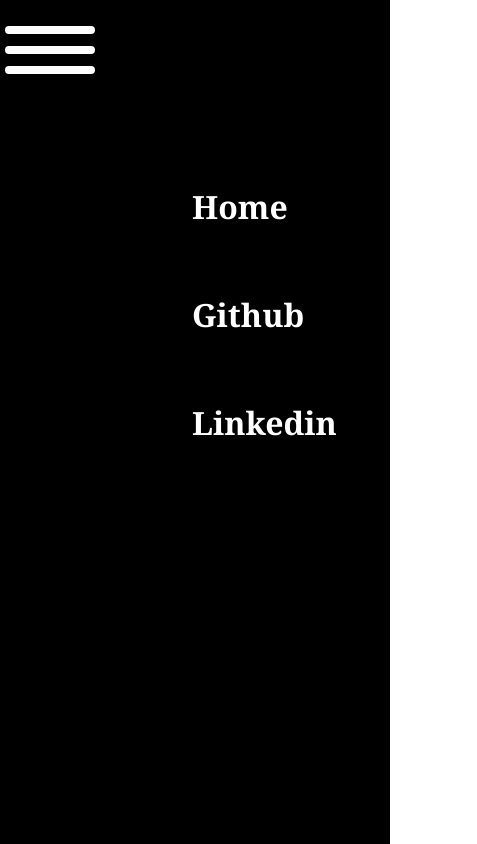
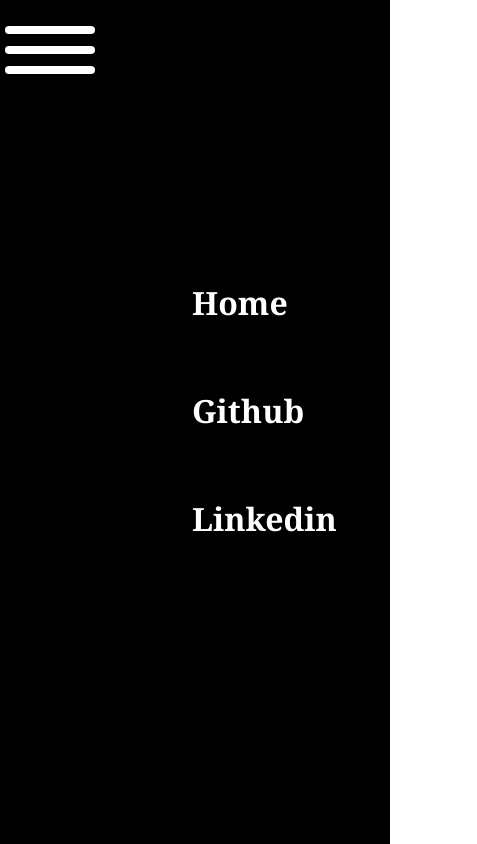
Before and after one commit to gabrielprns/Personal-Web-site, a React (Create React App) app: page /Personal-Web-site/info in a window 390 px wide. Both pictures are taken after a click on the button 50 px from the left and 50 px from the top of the page. Shown: the top 844 px of the page, 477 px wide, since content can reach past the window. Built offline with nearby package versions, Linux system fonts and the light colour scheme.

Commit message:
Responsividade

```diff
--- a/src/components/Banner_Footer/banner.js
+++ b/src/components/Banner_Footer/banner.js
@@ -1,24 +1,18 @@
-import React, { useState } from 'react';
-import { MenuBar } from "./menu_bar/menubar";
 import { Options } from "./options";
 
 
 export const Banner = (props) => {
-  const [componentStyle, setComponentStyle] = useState('');
-
-  const updateComponentStyle = () => {
-    setComponentStyle('mobile'); // Atualiza o estilo do componente externo
-  };
 
     return (
-      <header className={`${props.header} ${componentStyle} `}>
-          <MenuBar updateStyle={updateComponentStyle} />
+      <header className={props.header}>
+          {props.Menu}
+
           <div className={props.content}>
             <div className="logo">
               <h1 className="title">GP</h1>
             </div>
 
-            <div className={`${props.container} ${componentStyle}`}>
+            <div className={props.container}>
               <Options/>
 
 
@@ -26,6 +20,7 @@
           </div>
       </header>
 
+
     )
 
 
--- a/src/components/Banner_Footer/banner_footer.scss
+++ b/src/components/Banner_Footer/banner_footer.scss
@@ -68,11 +68,11 @@
 }
 
 .bs{
-  animation: has_shown 1s ease-in-out forwards ;
+  animation: has_shown 1.5s ease-in-out forwards ;
 }
 
 .ts{
-  animation: has_shown 1.5s ease-in-out forwards ;
+  animation: has_shown 1s ease-in-out forwards ;
 }
 
 .checkbox{
@@ -117,10 +117,6 @@
     display: none;
   }
 
-  .bs{
-    animation: none;
-  }
-
 }
 
 @media(max-width: 1000px){
@@ -131,6 +127,7 @@
     display: none;
   }
 
+
   .banner-footer.mobile{
     height: 100vh;
 
@@ -139,7 +136,7 @@
   }
 
   .container.mobile {
-    margin-top: 4rem;
+    margin-top: 10rem;
     margin-left: 12rem;
     display: block;
 
@@ -148,9 +145,6 @@
   .box.mobile{
     display: none;
   }
-
-
-
 
 }
 
--- a/src/components/Banner_Footer/menu_bar/menubar.js
+++ b/src/components/Banner_Footer/menu_bar/menubar.js
@@ -23,7 +23,7 @@
   return(
 
 
-    <div className={`checkbox-wrapper menu ${isMobile ? 'mobile-bar' : ''}`}>
+    <div className={`checkbox-wrapper ${isMobile ? 'mobile-bar' : 'menu'}`}>
       <button className="checkbox btn-bar" onClick={handleClick}>
         <span className="trace"></span>
         <span className="trace"></span>
--- a/src/components/ContentField/Elements/elements.js
+++ b/src/components/ContentField/Elements/elements.js
@@ -1,7 +1,7 @@
 export const ContentField = (props)=>{
 
     return(
-      <div className="title-content">
+      <div className={props.title}>
         <h2 className="title-1" >Desenvolvedor e Designer</h2>
         <h1 className="title-2 square-box">
         Olá, me chamo Gabriel Pedro, sou desenvolvedor full-stack e web designer.
--- a/src/components/ContentField/index.js
+++ b/src/components/ContentField/index.js
@@ -1,11 +1,12 @@
+
 
 
 export const Boxes = (props) =>{
 
   return(
 
-    <div className="box">
 
+    <div className={props.box}>
       <div className="Container-content-dev id">
         {props.content_1}
       </div>
--- a/src/pages/home.js
+++ b/src/pages/home.js
@@ -1,4 +1,5 @@
 import "../main.css";
+import React, { useState } from 'react';
 
 
 import Banner from "../components/Banner_Footer";
@@ -7,18 +8,24 @@
 import { ContentField } from "../components/ContentField/Elements/elements";
 import { Footer } from "../components/Banner_Footer/footer";
 import { Photo } from "../components/ContentField/Elements/photo";
+import { MenuBar } from "../components/Banner_Footer/menu_bar/menubar";
 
 
 
 
 
 function Home() {
+  const [componentStyle, setComponentStyle] = useState('');
+
+  const updateComponentStyle = () => {
+    setComponentStyle(prevStyle => prevStyle === 'mobile' ? '' : 'mobile'); // Atualiza o estilo do componente externo
+  };
   return (
 
     <div className="App">
 
-      <Banner  header="banner-footer bs " content="banner-content ts" container="container"/>
-      <Boxes content_1={<ContentField button={<Button />} />}  content_2={<Photo/>} />
+      <Banner header={`banner-footer bs ${componentStyle}`}  Menu={<MenuBar updateStyle={updateComponentStyle}/>}  content="banner-content" container={`container ts ${componentStyle}`}/>
+      <Boxes box={`box ${componentStyle}`} content_1={<ContentField title="title-content bs" button={<Button />} />}  content_2={<Photo/>} />
       <Footer footer="banner-footer footer  bs" content="footer-content ts"/>
     </div>
   );
--- a/src/pages/info.js
+++ b/src/pages/info.js
@@ -1,18 +1,25 @@
+import React, { useState } from 'react';
+
 import Banner from "../components/Banner_Footer";
 import { Boxes } from "../components/ContentField"
 import { ButtonOut } from "../components/ContentField/Button/button"
 import { ContentField } from "../components/ContentField/Elements/elements"
 import { Footer } from "../components/Banner_Footer/footer";
 import { LogoFields } from "../components/ContentField/Elements/tecnologias";
-
+import { MenuBar } from "../components/Banner_Footer/menu_bar/menubar";
 
 
 
 export const Info = ()=>{
+  const [componentStyle, setComponentStyle] = useState('');
+
+  const updateComponentStyle = () => {
+    setComponentStyle(prevStyle => prevStyle === 'mobile' ? '' : 'mobile'); // Atualiza o estilo do componente externo
+  };
   return(
     <div className="App">
-      <Banner header="banner-footer" content="banner-content" container="container"/>
-      <Boxes content_1={<ContentField button={<ButtonOut/>} />} content_2={<LogoFields />}/>
+      <Banner header={`banner-footer ${componentStyle}`}  Menu={<MenuBar updateStyle={updateComponentStyle}/>}  content="banner-content" container={`container ${componentStyle}`}/>
+      <Boxes box={`box ${componentStyle}`} content_1={<ContentField title="title-content" button={<ButtonOut/>} />} content_2={<LogoFields />}/>
       <Footer footer="banner-footer footer "content="footer-content"/>
     </div>
   )
```
